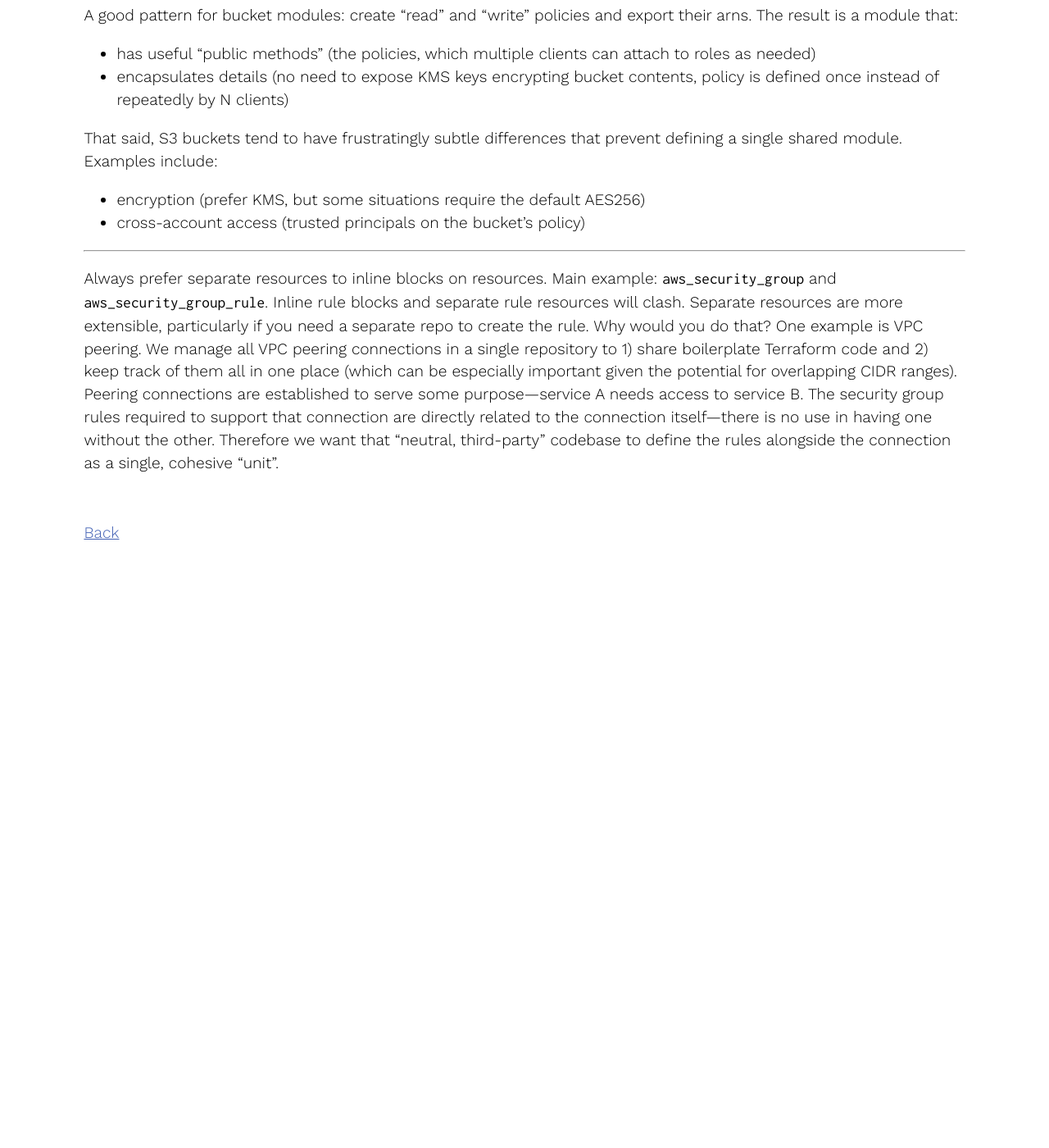
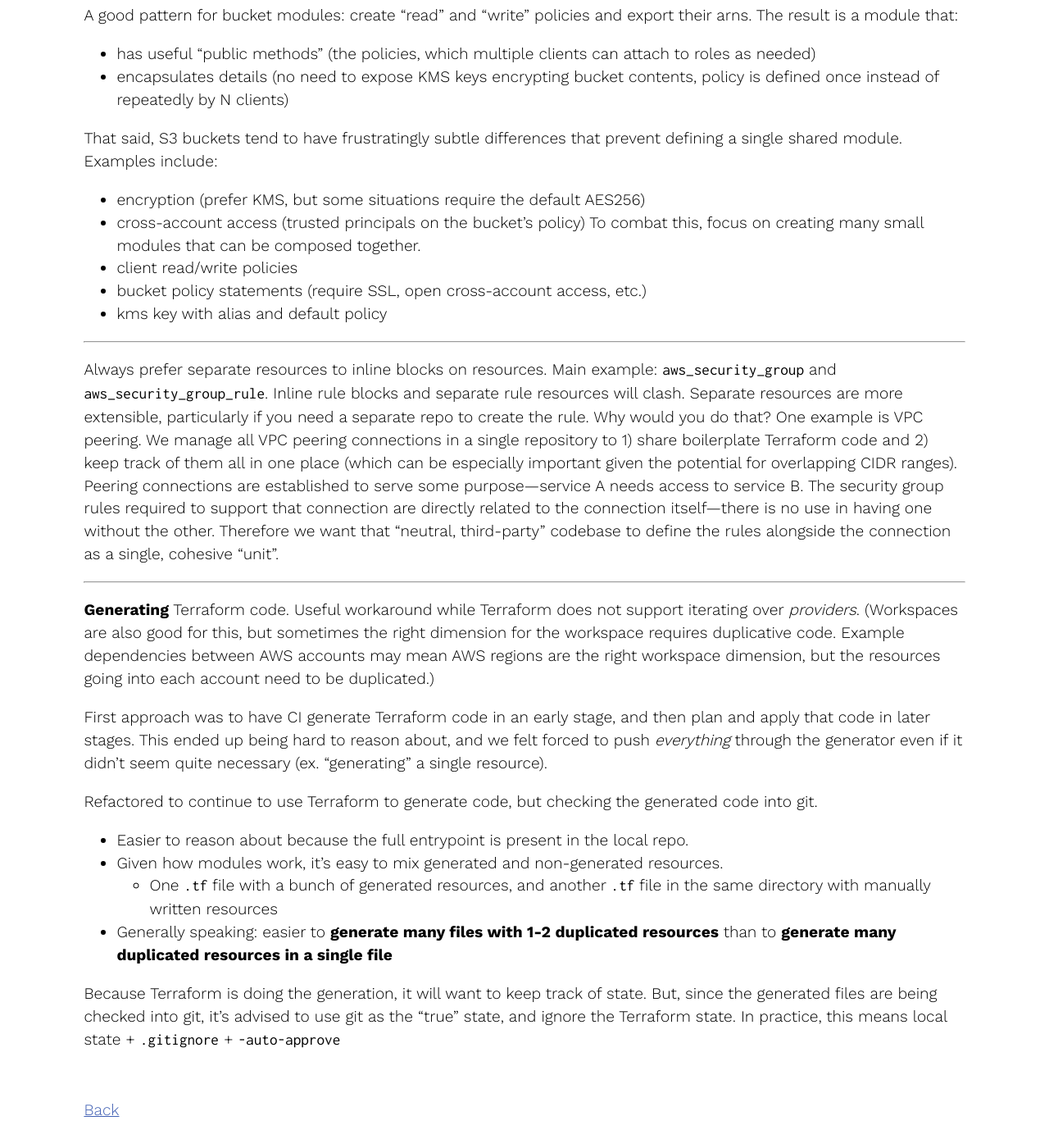
Before and after one commit to mikeknep/website, a Jekyll site: the page built from _notes/terraform_aws.md, in a window 1280 px wide and 1400 px high, scrolled down 1268 px. Shown: the whole window at 82% size. Built offline with Jekyll 4.4.1, drawn with Linux system fonts in a browser that asks for light colours; emoji names are drawn with the system emoji font; before the commit the page ends 1990 px from its top, so only the background shows below that.

Commit message:
Add notes about generating Terraform code

```diff
--- a/_notes/terraform_aws.md
+++ b/_notes/terraform_aws.md
@@ -41,6 +41,10 @@ That said, S3 buckets tend to have frustratingly subtle differences that prevent
 Examples include:
 - encryption (prefer KMS, but some situations require the default AES256)
 - cross-account access (trusted principals on the bucket's policy)
+To combat this, focus on creating many small modules that can be composed together.
+- client read/write policies
+- bucket policy statements (require SSL, open cross-account access, etc.)
+- kms key with alias and default policy
 
 ---
 
@@ -54,3 +58,24 @@ We manage all VPC peering connections in a single repository to 1) share boilerp
 Peering connections are established to serve some purpose—service A needs access to service B.
 The security group rules required to support that connection are directly related to the connection itself—there is no use in having one without the other.
 Therefore we want that "neutral, third-party" codebase to define the rules alongside the connection as a single, cohesive "unit".
+
+---
+
+**Generating** Terraform code.
+Useful workaround while Terraform does not support iterating over _providers_.
+(Workspaces are also good for this, but sometimes the right dimension for the workspace requires duplicative code.
+Example dependencies between AWS accounts may mean AWS regions are the right workspace dimension,
+but the resources going into each account need to be duplicated.)
+
+First approach was to have CI generate Terraform code in an early stage, and then plan and apply that code in later stages.
+This ended up being hard to reason about, and we felt forced to push _everything_ through the generator even if it didn't seem quite necessary (ex. "generating" a single resource).
+
+Refactored to continue to use Terraform to generate code, but checking the generated code into git.
+- Easier to reason about because the full entrypoint is present in the local repo.
+- Given how modules work, it's easy to mix generated and non-generated resources.
+  - One `.tf` file with a bunch of generated resources, and another `.tf` file in the same directory with manually written resources
+- Generally speaking: easier to **generate many files with 1-2 duplicated resources** than to **generate many duplicated resources in a single file**
+
+Because Terraform is doing the generation, it will want to keep track of state.
+But, since the generated files are being checked into git, it's advised to use git as the "true" state, and ignore the Terraform state.
+In practice, this means local state + `.gitignore` + `-auto-approve`
```
